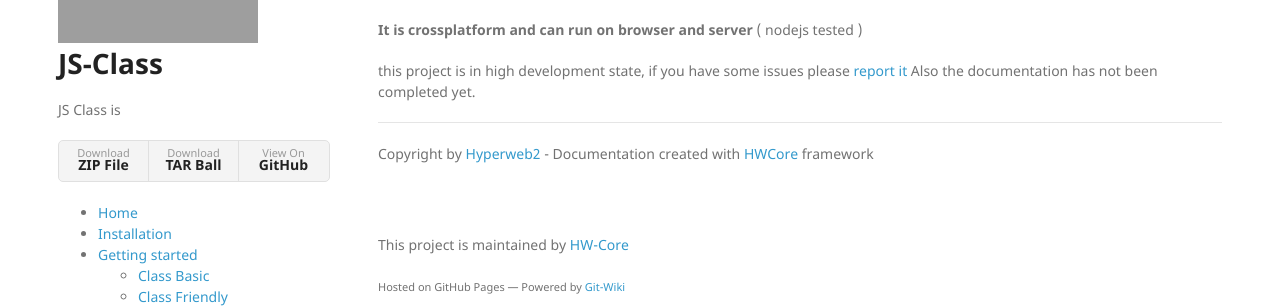
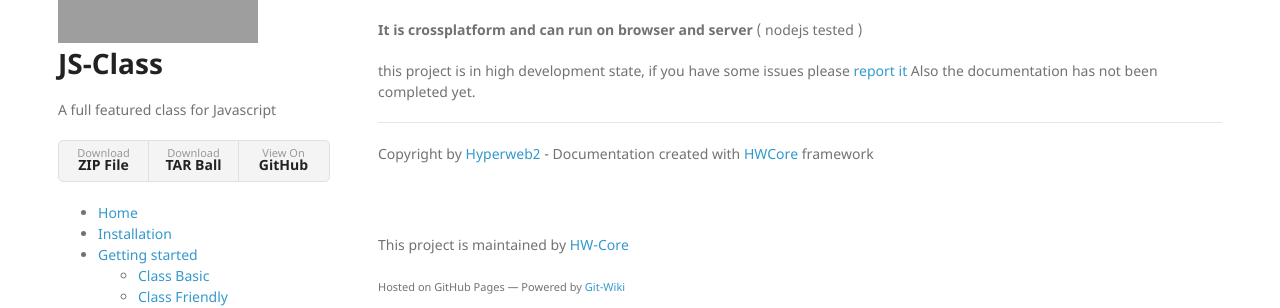
Before and after one commit to HW-Core/js-lib-class, a Jekyll site: the page built from index.md, in a window 1280 px wide. Shown: the part 215-523 px from the top of the page. Built offline with Jekyll 4.4.1, drawn with Linux system fonts in a browser that asks for light colours; nearby versions of some CDN libraries; our own code applies the rules of GitHub Pages for plain Markdown files; some of the changed lines change nothing that is shown; grey boxes are pictures that could not be loaded.

Commit message:
minor fixes

```diff
--- a/_config.yml
+++ b/_config.yml
@@ -1,5 +1,5 @@
 title: JS-Class
-description: JS Class is
+description: A full featured class for Javascript
 show_downloads: true
 git_branch: master
 logo_url: https://avatars0.githubusercontent.com/u/6638895?v=3&s=200
--- a/_includes/sidebar.html
+++ b/_includes/sidebar.html
@@ -1,15 +1,15 @@
 <ul>
-    <li><a href="/">Home</a></li>
+    <li><a href="index.md">Home</a></li>
 
-    <li><a href="wiki/installation">Installation</a></li>
+    <li><a href="wiki/installation.md">Installation</a></li>
 
-    <li><a href="wiki/getting-started">Getting started</a>
+    <li><a href="wiki/getting-started.md">Getting started</a>
 
 
     <ul>
-    <li><a href="wiki/class-basic">Class Basic</a></li>
+    <li><a href="wiki/class-basic.md">Class Basic</a></li>
 
-    <li><a href="wiki/class-friendly">Class Friendly</a></li></ul>
+    <li><a href="wiki/class-friendly.md">Class Friendly</a></li></ul>
     </li>
 
     <li><a href="https://github.com/hw-core/js-library-class">Repository</a></li>
```
